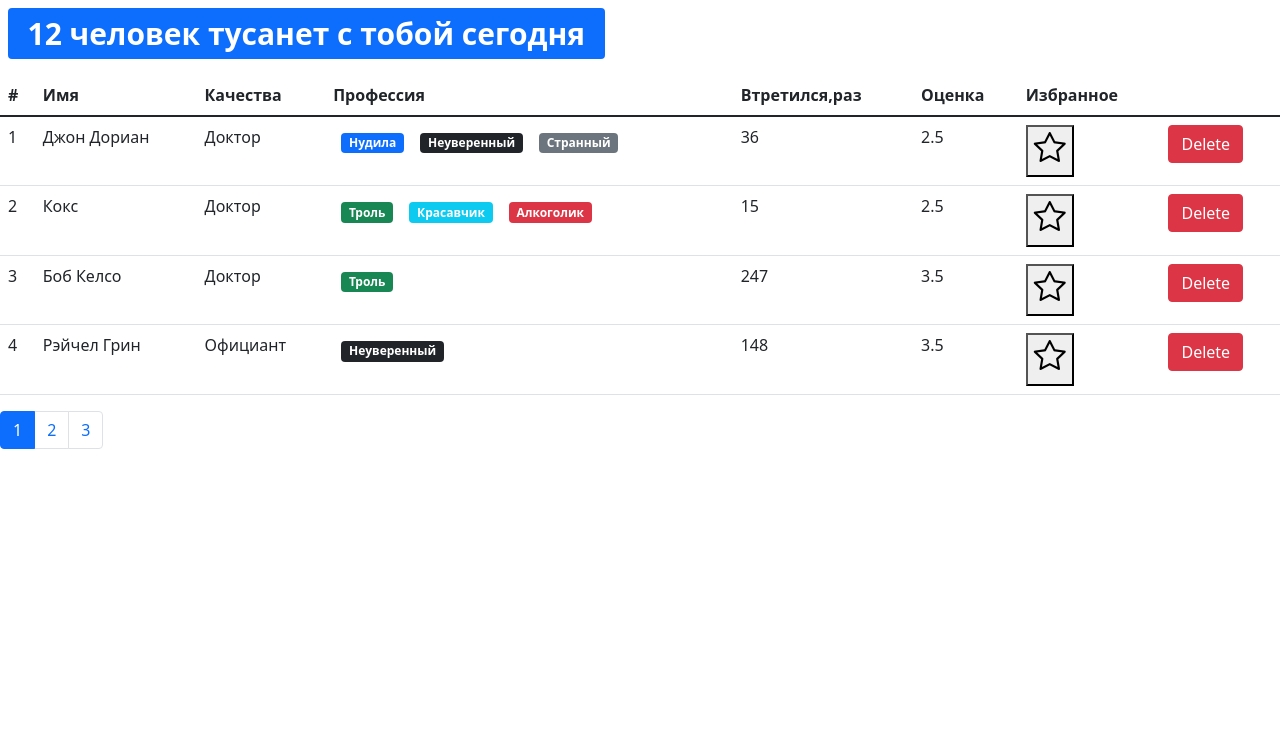
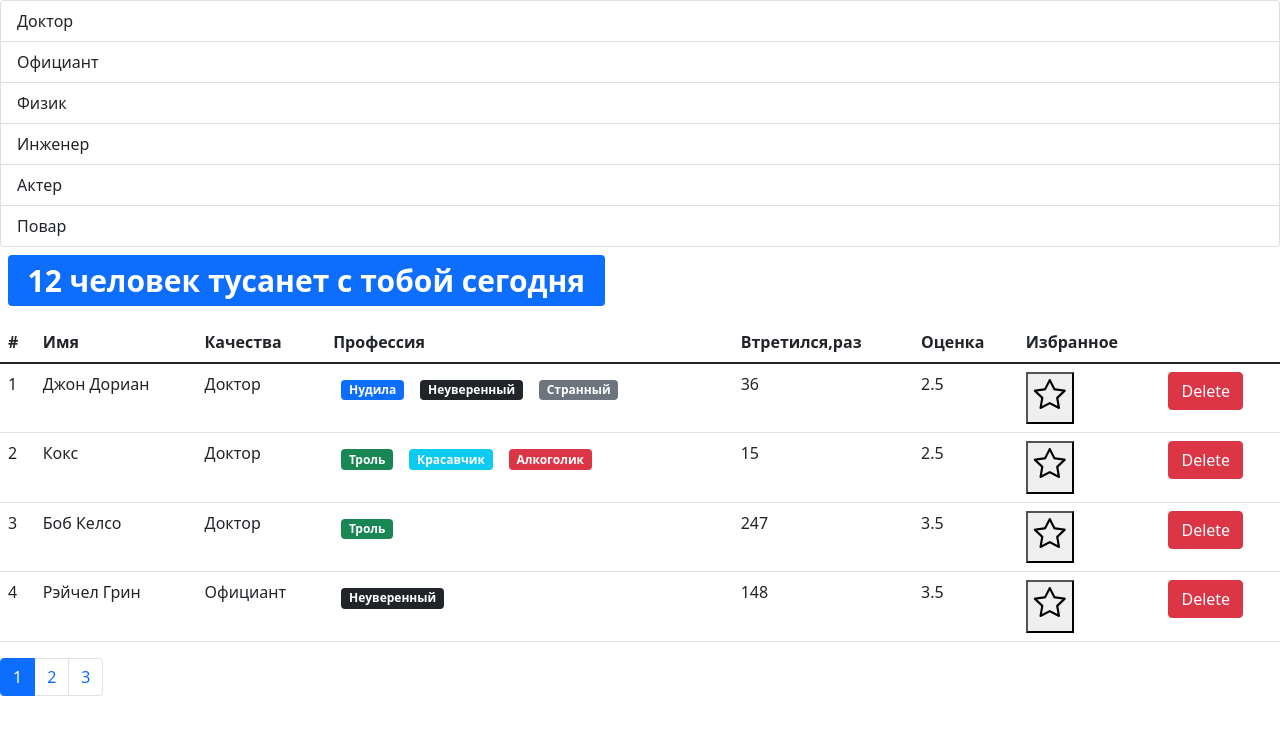
Before and after one commit to annieareyouokay/fast_company, a React (Create React App) app: page / in a window 1280 px wide. Shown: the top 734 px of the page. Built offline with nearby package versions, Linux system fonts and the light colour scheme.

Commit message:
added filter functionality

```diff
--- /dev/null
+++ b/src/app/api/fake.api/professions.js
@@ -0,0 +1,19 @@
+export const professions = {
+  doctor: { _id: '67rdca3eeb7f6fgeed471818', name: 'Доктор' },
+  waiter: { _id: '67rdca3eeb7f6fgeed471820', name: 'Официант' },
+  physics: { _id: '67rdca3eeb7f6fgeed471814', name: 'Физик' },
+  engineer: { _id: '67rdca3eeb7f6fgeed471822', name: 'Инженер' },
+  actor: { _id: '67rdca3eeb7f6fgeed471824', name: 'Актер' },
+  cook: { _id: '67rdca3eeb7f6fgeed471829', name: 'Повар' }
+};
+
+const fetchAll = (params) =>
+  new Promise((resolve) => {
+    window.setTimeout(function () {
+      resolve(professions);
+    }, 2000);
+  });
+
+export default {
+  fetchAll
+};
--- a/src/app/api/fake.api/user.api.js
+++ b/src/app/api/fake.api/user.api.js
@@ -1,11 +1,4 @@
-const professions = {
-  doctor: { _id: '67rdca3eeb7f6fgeed471818', name: 'Доктор' },
-  waiter: { _id: '67rdca3eeb7f6fgeed471820', name: 'Официант' },
-  physics: { _id: '67rdca3eeb7f6fgeed471814', name: 'Физик' },
-  engineer: { _id: '67rdca3eeb7f6fgeed471822', name: 'Инженер' },
-  actor: { _id: '67rdca3eeb7f6fgeed471824', name: 'Актер' },
-  cook: { _id: '67rdca3eeb7f6fgeed471829', name: 'Повар' }
-};
+import { professions } from './professions';
 const qualities = {
   tedious: {
     _id: '67rdca3eeb7f6fgeed471198',
--- a/src/app/api/index.js
+++ b/src/app/api/index.js
@@ -1,5 +1,7 @@
 import * as users from './fake.api/user.api';
+import professions from './fake.api/professions';
 const API = {
-  users
+  users,
+  professions
 };
 export default API;
--- a/src/app/app.jsx
+++ b/src/app/app.jsx
@@ -1,9 +1,10 @@
-import React, { useState } from 'react';
+import React, { useState, useEffect } from 'react';
 import api from './api';
 import Users from './components/users';
 import SearchStatus from './components/searchStatus';
 import Pagination from './components/pagination';
 import { paginate } from './utils/paginate';
+import GroupList from './components/groupList';
 
 const App = () => {
   const pageSize = 4;
@@ -12,7 +13,19 @@ const App = () => {
     setCurrentPage(pageIndex);
   };
   const [users, setUsers] = useState(api.users.fetchAll());
+  const [professions, setProfessions] = useState();
+  const [selectedProf, setSelectedProf] = useState();
   const userCrop = paginate(users, currentPage, pageSize);
+
+  useEffect(() => {
+    api.professions.fetchAll().then((data) => {
+      setProfessions(data);
+    });
+  }, []);
+  const handleProfessionSelect = (item) => {
+    setSelectedProf(item);
+    console.log(item);
+  };
 
   const handleDelete = (id) => {
     setUsers(users.filter((user) => user._id !== id));
@@ -32,11 +45,19 @@ const App = () => {
   };
 
   if (!users.length) {
-    return <SearchStatus length={users.length} />;
+    return (
+      <SearchStatus
+        length={users.length}
+        onItemSelect={handleProfessionSelect}
+      />
+    );
   }
 
   return (
     <div>
+      {professions && (
+        <GroupList items={professions} onItemSelect={handleProfessionSelect} selectedItem={selectedProf}/>
+      )}
       <Users
         users={userCrop}
         usersLength={users.length}
--- /dev/null
+++ b/src/app/components/groupList.jsx
@@ -0,0 +1,32 @@
+import React from 'react';
+import PropTypes from 'prop-types';
+
+const GroupList = ({ items, valueProperty, contentProperty, onItemSelect, selectedItem }) => {
+  return (
+    <ul className="list-group">
+      {Object.keys(items).map((item) => (
+        <li
+          key={items[item][valueProperty]}
+          className={'list-group-item' + (items[item] === selectedItem ? ' active' : '')}
+          onClick={() => onItemSelect(item)}
+          role='button'
+        >
+          {items[item][contentProperty]}
+        </li>
+      ))}
+    </ul>
+  );
+};
+GroupList.defaultProps = {
+  valueProperty: '_id',
+  contentProperty: 'name'
+};
+GroupList.propTypes = {
+  items: PropTypes.object.isRequired,
+  valueProperty: PropTypes.string.isRequired,
+  contentProperty: PropTypes.string.isRequired,
+  onItemSelect: PropTypes.func,
+  selectedItem: PropTypes.object.isRequired
+};
+
+export default GroupList;
```
Also changed, not shown: .eslintrc.js, 2 other files (tests, documents, lock files or other folders).
